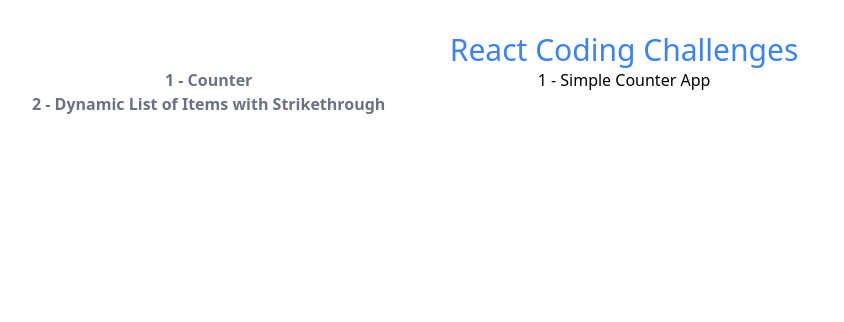
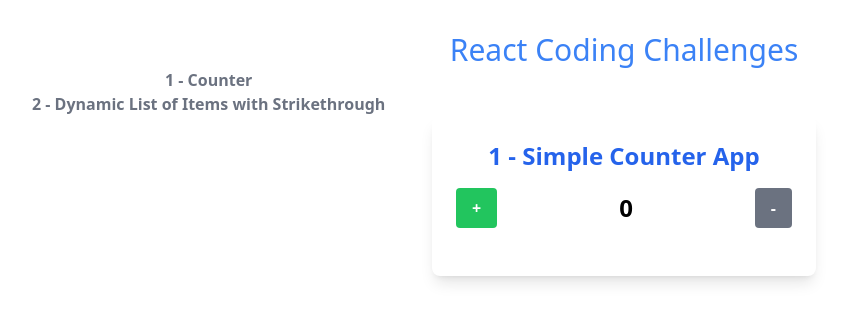
Before and after one commit to ReddyDivya/rd-react-coding-challenges, a React (Vite) app: page /counter in a window 1280 px wide. Shown: the top 322 px of the page, without its empty margins (16-860 px from the left). Built offline with nearby package versions, Linux system fonts and the light colour scheme.

Commit message:
Update Counter.jsx

```diff
--- a/src/components/Counter.jsx
+++ b/src/components/Counter.jsx
@@ -1,9 +1,39 @@
+import { useState } from "react";
+
 const Counter = () => {
-    return (
-        <div>
-            <h2>1 - Simple Counter App</h2>
-        </div>
-    );
-}
+  const [count, setCount] = useState(0);
+
+  const handleIncrement = () => {
+    setCount(count + 1);
+  }; // handleIncrement
+
+  const handleDecrement = () => {
+    setCount(count - 1);
+  }; // handleDecrement
+
+  return (
+    <div className="max-w-sm mx-auto p-6 bg-white shadow-lg rounded-lg mt-12">
+      <h2 className="text-2xl font-semibold text-blue-600 mb-4">1 - Simple Counter App</h2>
+
+      <div className="flex items-center justify-between mb-6">
+        <button
+          className="bg-green-500 text-white font-semibold py-2 px-4 rounded hover:bg-green-600"
+          onClick={handleIncrement}
+        >
+          +
+        </button>
+
+        <span className="text-2xl font-semibold">{count}</span>
+
+        <button
+          className="bg-gray-500 text-white font-semibold py-2 px-4 rounded hover:bg-gray-600"
+          onClick={handleDecrement}
+        >
+          -
+        </button>
+      </div>
+    </div>
+  );
+};
 
 export default Counter;
```
